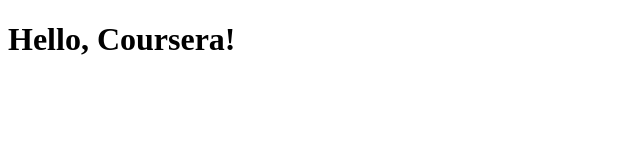
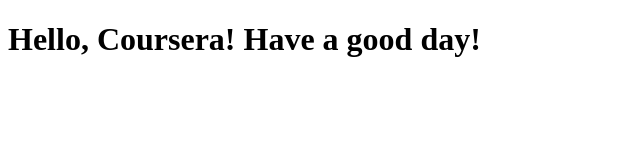
Before and after one commit to liiaermakova/coursera-test, a plain HTML site: page site/index.html in a window 1280 px wide. Shown: the whole page, without its empty margins (0-640 px from the left). Drawn offline with Linux system fonts and the light colour scheme.

Commit message:
Small addition to content

```diff
--- a/site/index.html
+++ b/site/index.html
@@ -4,6 +4,6 @@
 	<title>Hello, Coursera!</title>
 </head>
 <body>
-<h1>Hello, Coursera!</h1>
+<h1>Hello, Coursera! Have a good day!</h1>
 </body>
 </html>
```
